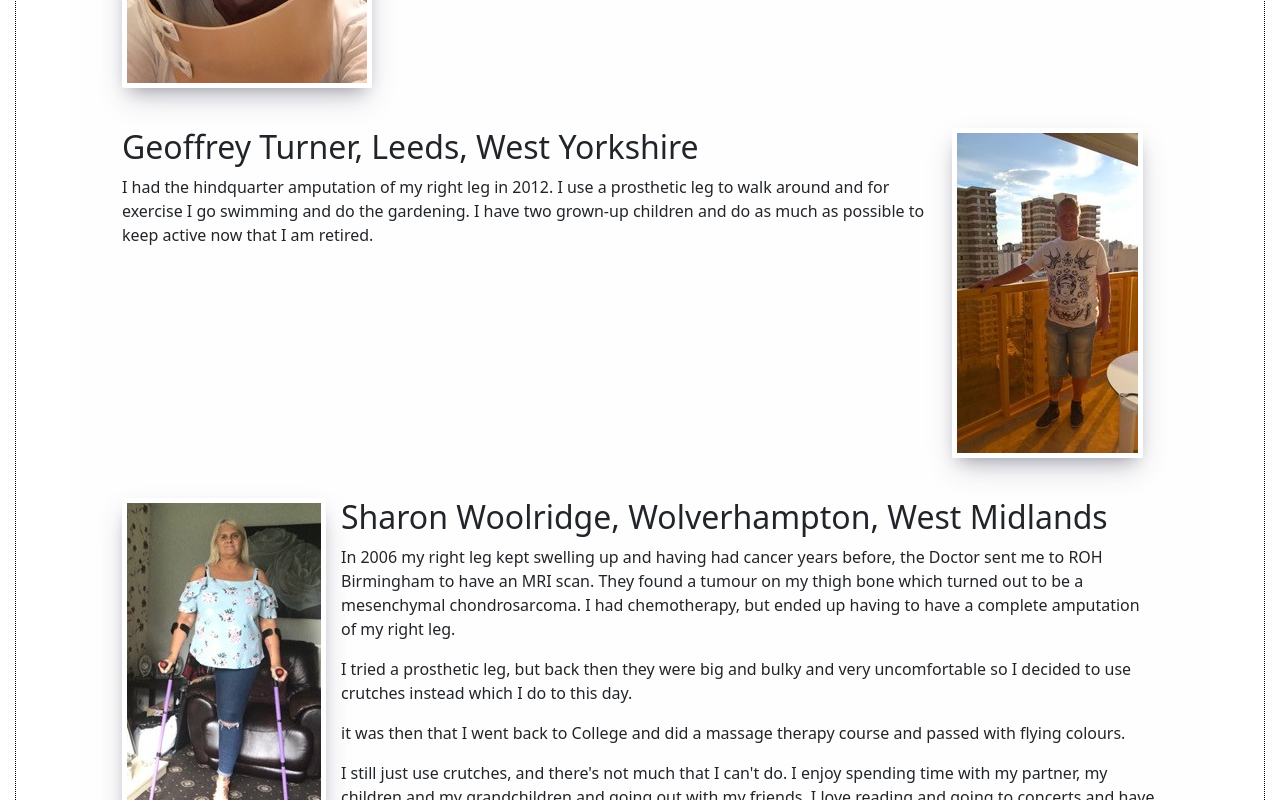
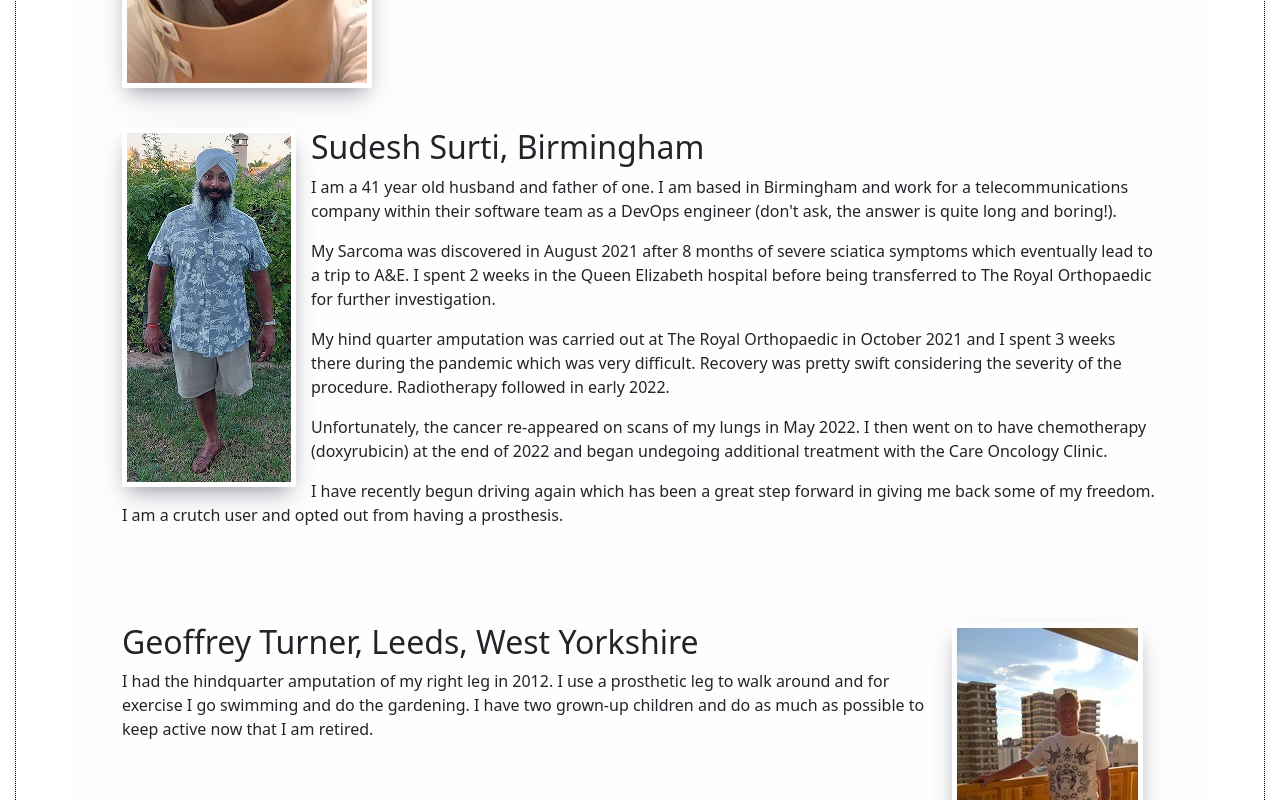
Before and after one commit to junitech/club-hq-website, a React (Create React App) app: page /members in a window 1280 px wide. Shown: the part 5920-6720 px from the top of the page. Built offline with nearby package versions, Linux system fonts and the light colour scheme.

Commit message:
Added bio for Sudesh

```diff
--- a/src/Pages/Members.js
+++ b/src/Pages/Members.js
@@ -108,6 +108,16 @@ function Members() {
             </section>
 
             <section>
+            <img src="/images/sudesh-surti.jpg" class="member-photo align-left" alt="Sudesh Surti" />
+            <h2>Sudesh Surti, Birmingham</h2>
+            <p>I am a 41 year old husband and father of one. I am based in Birmingham and work for a telecommunications company within their software team as a DevOps engineer (don't ask, the answer is quite long and boring!).</p>
+            <p>My Sarcoma was discovered in August 2021 after 8 months of severe sciatica symptoms which eventually lead to a trip to A&E. I spent 2 weeks in the Queen Elizabeth hospital before being transferred to The Royal Orthopaedic for further investigation.</p>
+            <p>My hind quarter amputation was carried out at The Royal Orthopaedic in October 2021 and I spent 3 weeks there during the pandemic which was very difficult. Recovery was pretty swift considering the severity of the procedure. Radiotherapy followed in early 2022.</p>
+            <p>Unfortunately, the cancer re-appeared on scans of my lungs in May 2022. I then went on to have chemotherapy (doxyrubicin) at the end of 2022 and began undegoing additional treatment with the Care Oncology Clinic.</p>
+            <p>I have recently begun driving again which has been a great step forward in giving me back some of my freedom. I am a crutch user and opted out from having a prosthesis.</p>
+            </section>
+
+            <section>
             <img src="/images/geoffrey-turner.jpg" class="member-photo align-right" alt="Geoffrey Turner" />
             <h2>Geoffrey Turner, Leeds, West Yorkshire</h2>
             <p>I had the hindquarter amputation of my right leg in 2012. I use a prosthetic leg to walk around and for exercise I go swimming and do the gardening. I have two grown-up children and do as much as possible to keep active now that I am retired.</p>
```
Also changed, not shown: public/images/sudesh-surti.jpg (added).
